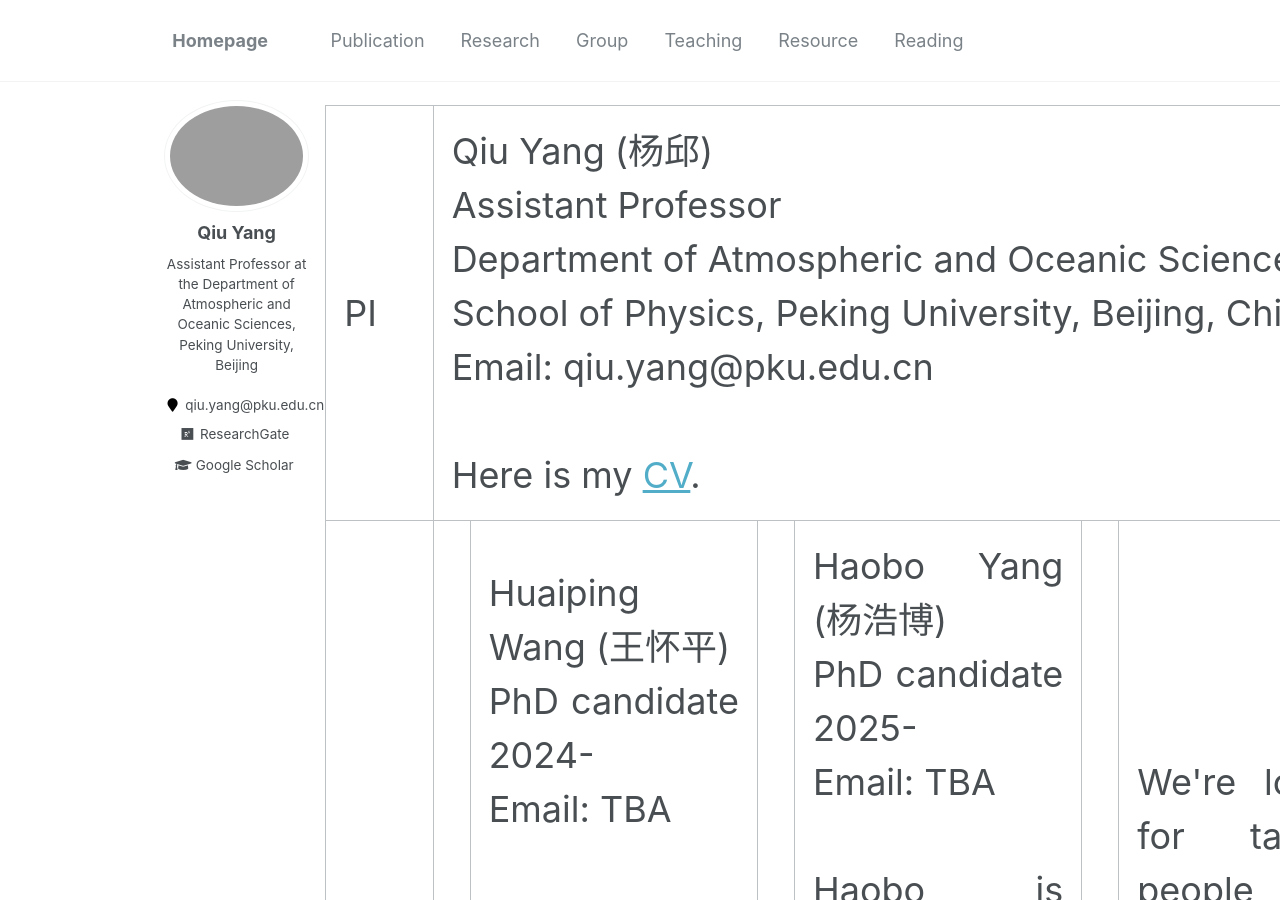
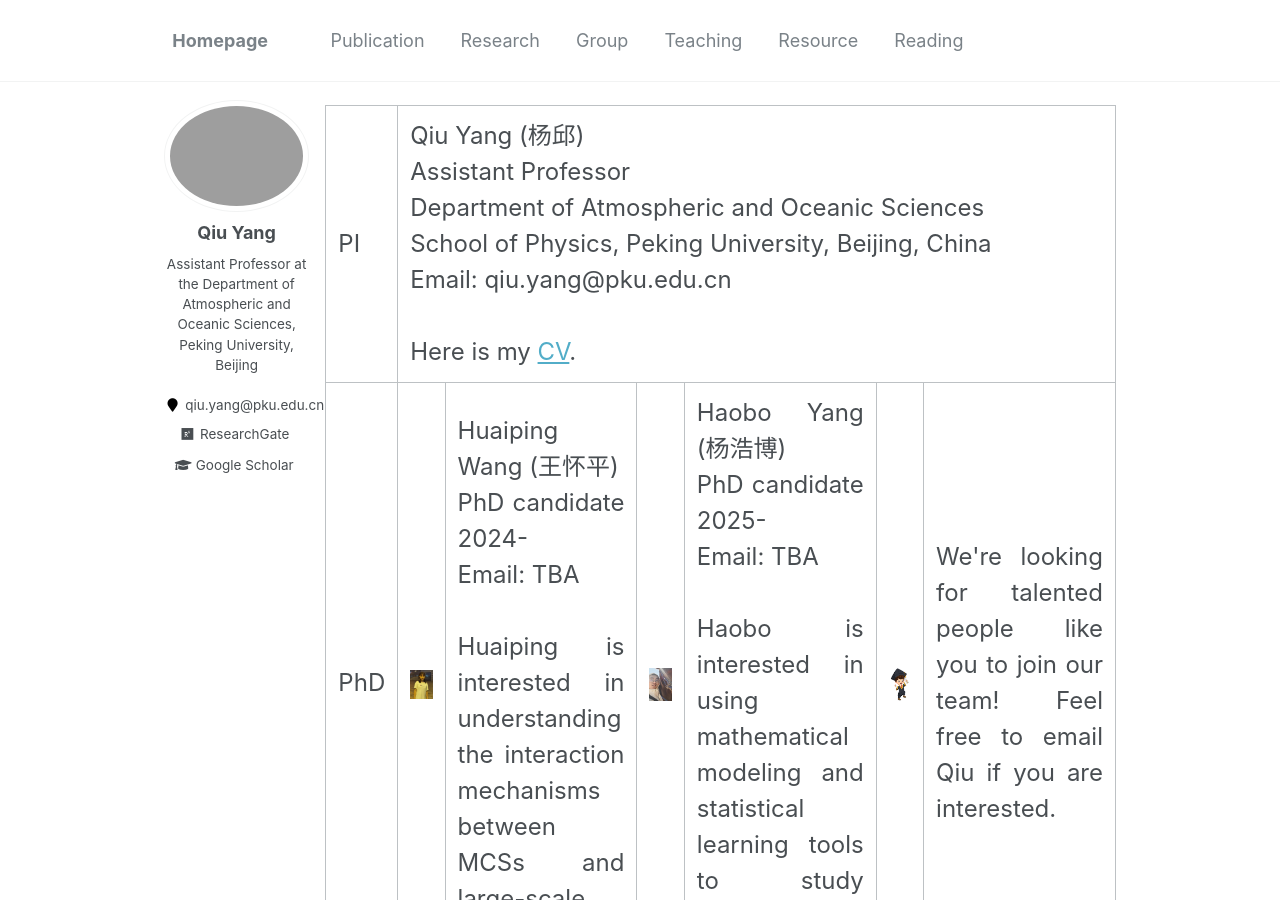
Before and after one commit to qiuyang50/qiuyang50.github.io, a Jekyll site: the page built from _pages/group.md, in a window 1280 px wide and 900 px high. Built offline with Jekyll 4.4.1, drawn with Linux system fonts in a browser that asks for light colours.

Commit message:
Update group.md

```diff
--- a/_pages/group.md
+++ b/_pages/group.md
@@ -5,7 +5,7 @@ permalink: /group/
 author_profile: true
 ---
 
-<font size="10" face="Courier New" >
+<font size="6" face="Courier New" >
 <table>
   <tr>
     <td>PI</td>
```
